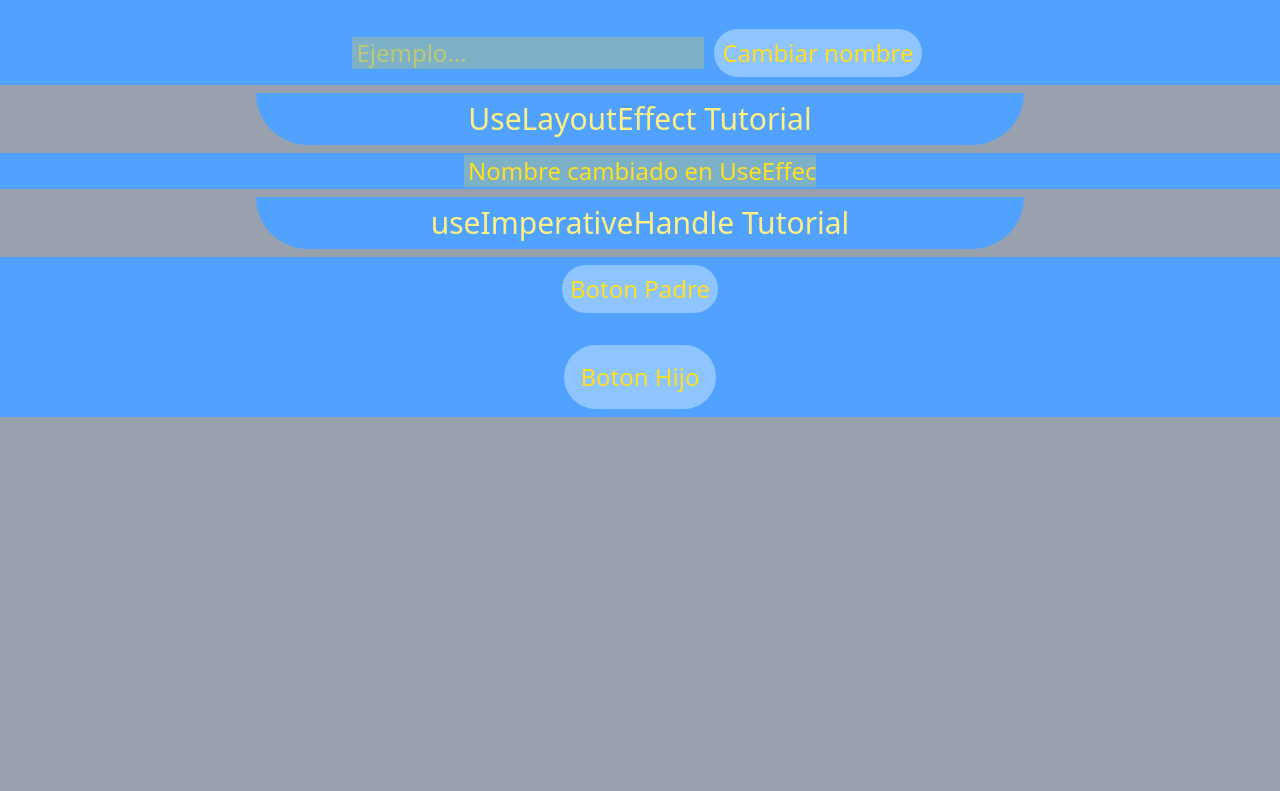
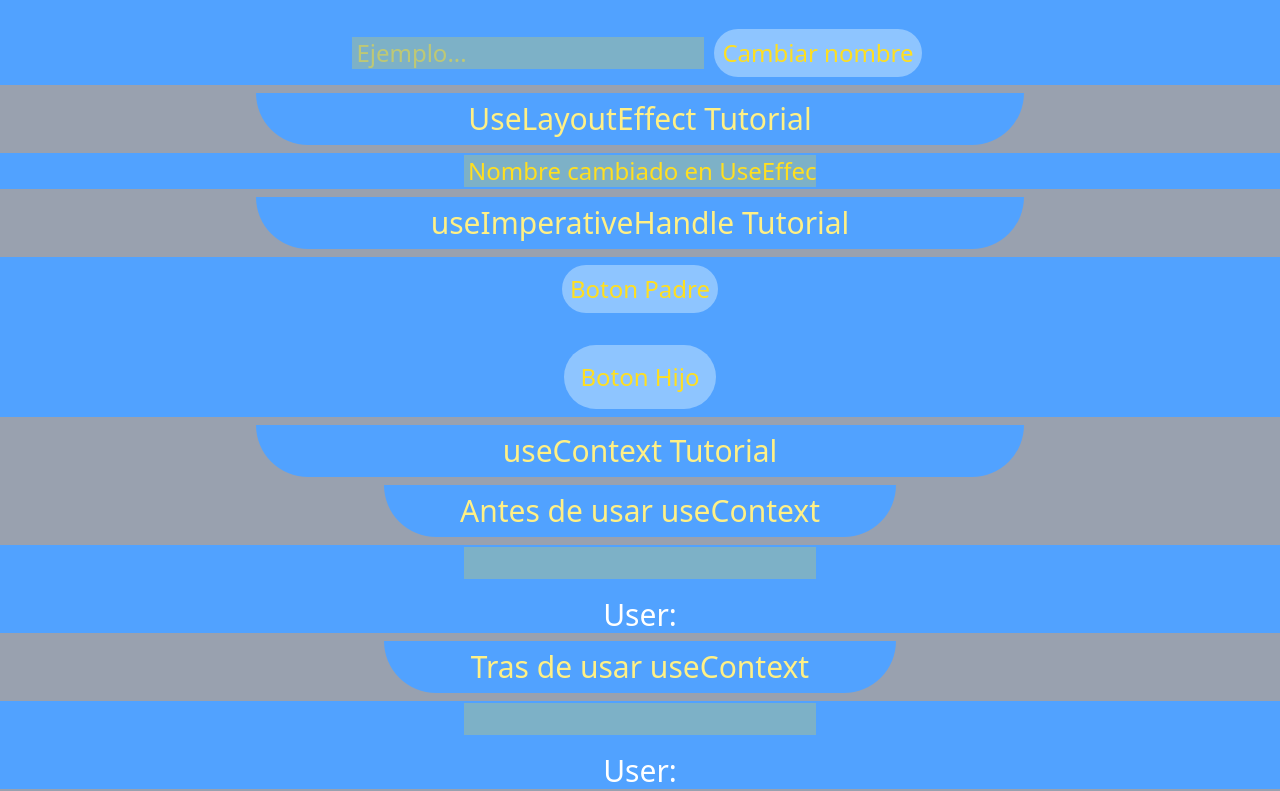
Before and after one commit to DamianNimoJarquez/PruebasReactHooks, a React (Vite) app: page / in a window 1280 px wide. Shown: the part 863-1654 px from the top of the page. Before the commit the page ends 1280 px from the top, so only its background shows below. Built offline with nearby package versions, Linux system fonts and the light colour scheme; no server answers.

Commit message:
Terminado el usecontext Tutorial

```diff
--- a/src/App.tsx
+++ b/src/App.tsx
@@ -1,3 +1,4 @@
+import UseContextsTutorial from "./assets/hooks/usecontext/UseContextsTutorial"
 import EffectsTutorial from "./assets/hooks/useeffects/EffectsTutorial"
 import ImperativeHandleTutorial from "./assets/hooks/useimperativehandles/ImperativeHandleTutorial"
 import LayoutEffectTutorial from "./assets/hooks/useLayoutEffects/LayoutEffectTutoria"
@@ -17,6 +18,7 @@ function App() {
     <RefsTutorial />
     <LayoutEffectTutorial />
     <ImperativeHandleTutorial />
+    <UseContextsTutorial />
     </>
   )
 }
--- /dev/null
+++ b/src/assets/hooks/usecontext/UseContextsTutorial.tsx
@@ -0,0 +1,40 @@
+import { createContext, useState } from "react";
+import Cabecera, { SubCabecera } from "../../Components/Cabeceras";
+import UseContextsTutorialLogin from "./UseContextsTutorialLogin";
+import UseContextsTutorialUser from "./UseContextsTutorialUser";
+import UseContextsTutorialLogin2 from "./UseContextsTutorialLogin2";
+import UseContextsTutorialUser2 from "./UseContextsTutorialUser2";
+
+type StateSetter<T> = React.Dispatch<React.SetStateAction<T>>;
+
+interface typo<T>{
+    value: T
+    setValue: StateSetter<T>
+}
+
+export const appContext = createContext<typo<string> | null>(null); //colección de estados
+
+const UseContextsTutorial = () => {
+    const [userName, setUsername] = useState<string>("");
+    const [userName2, setUsername2] = useState<string>("");
+
+    return (
+        <>
+            <Cabecera titulo="useContext Tutorial"/>
+            <SubCabecera titulo="Antes de usar useContext" />
+            <div className="contenidoUseState">
+                <UseContextsTutorialLogin setUsername={setUsername} />
+                <UseContextsTutorialUser username={userName}/>
+            </div>
+            <SubCabecera titulo="Tras de usar useContext" />
+            <appContext.Provider value={{value: userName2, setValue: setUsername2}}>
+                <div className="contenidoUseState">
+                    <UseContextsTutorialLogin2 />
+                    <UseContextsTutorialUser2 />
+                </div>
+            </appContext.Provider>
+        </>
+    );
+}
+
+export default UseContextsTutorial;
--- /dev/null
+++ b/src/assets/hooks/usecontext/UseContextsTutorialLogin.tsx
@@ -0,0 +1,13 @@
+interface props{
+    setUsername: (e: string)=> void
+}
+const UseContextsTutorialLogin = ({setUsername}: props) => {
+    return (
+        <>
+        <input className="inputs" onChange={(e) => setUsername(e.currentTarget.value)}/>
+
+        </>
+     );
+}
+
+export default UseContextsTutorialLogin;
--- /dev/null
+++ b/src/assets/hooks/usecontext/UseContextsTutorialLogin2.tsx
@@ -0,0 +1,14 @@
+import { useContext } from "react";
+import { appContext } from "./UseContextsTutorial";
+
+const UseContextsTutorialLogin2 = () => {
+    const {setValue: setUsername} = useContext(appContext)!;
+    return (
+        <>
+        <input className="inputs" onChange={(e) => setUsername(e.currentTarget.value)}/>
+
+        </>
+     );
+}
+
+export default UseContextsTutorialLogin2;
--- /dev/null
+++ b/src/assets/hooks/usecontext/UseContextsTutorialUser.tsx
@@ -0,0 +1,12 @@
+interface props{
+    username: string
+}
+const UseContextsTutorialUser = ({username}: props) => {
+    return (
+        <>
+        <h3 className=" text-3xl text-white">User: {username}</h3>
+        </>
+     );
+}
+
+export default UseContextsTutorialUser;
--- /dev/null
+++ b/src/assets/hooks/usecontext/UseContextsTutorialUser2.tsx
@@ -0,0 +1,13 @@
+import { useContext } from "react";
+import { appContext } from "./UseContextsTutorial";
+
+const UseContextsTutorialUser2 = () => {
+    const {value: userName} = useContext(appContext)!;
+    return (
+        <>
+        <h3 className=" text-3xl text-white">User: {userName}</h3>
+        </>
+     );
+}
+
+export default UseContextsTutorialUser2;
```
Also changed, not shown: src/assets/documentation/CodesUsesContext.md (added), 1 other file (tests, documents, lock files or other folders).
